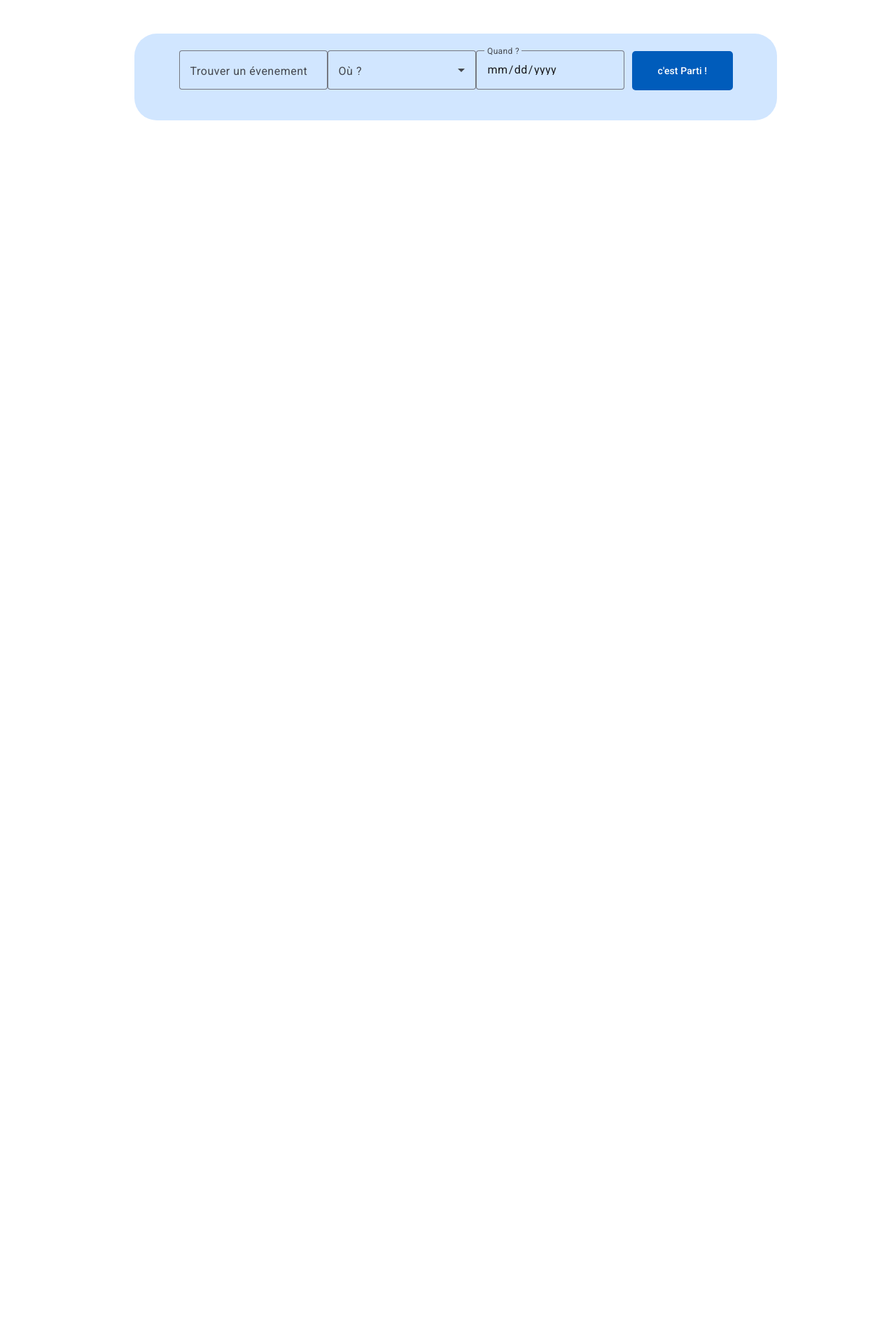
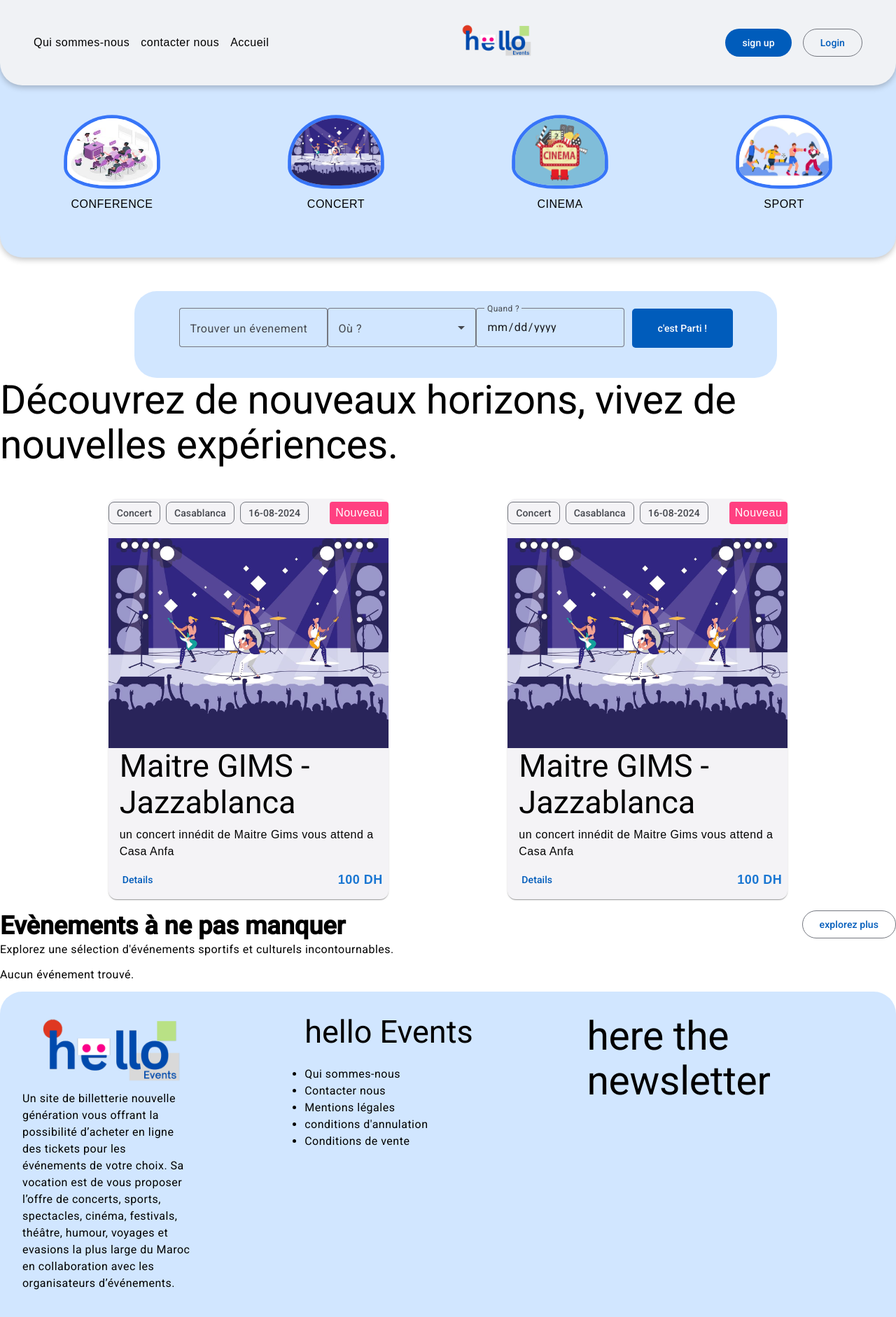
Before and after one commit to kettaabii/Hello-Events--FrontEnd, an Angular app: page / in a window 1280 px wide. Shown: the top 1882 px of the page at 70% size. Before the commit the page ends 848 px from the top, so only its background shows below. Built offline with nearby package versions, Linux system fonts and the light colour scheme.

Commit message:
j'ai implémenté la recherche et le filtrage

```diff
--- a/src/app/app.component.html
+++ b/src/app/app.component.html
@@ -1,9 +1,10 @@
-<!-- <app-header></app-header>
-<app-header-body></app-header-body>-->
+ <app-header></app-header>
+<app-header-body></app-header-body>
+
 <div style="margin-left: 15%;">
 <app-search-form></app-search-form>
 </div>
-<!--
+
 <app-body-crousel></app-body-crousel>
 <app-cardlist></app-cardlist>
-<app-footer></app-footer>-->
+<app-footer></app-footer>
--- a/src/app/component/cardlist/cardlist.component.html
+++ b/src/app/component/cardlist/cardlist.component.html
@@ -9,32 +9,40 @@
     <div class="card-list-btn">
    <button mat-stroked-button>explorez plus</button>
     </div></div>
-    <div class="cards-container">
-      <mat-card class="concert-card-small">
+    <div class="cards-container" style="display: flex; flex-wrap: wrap;">
 
-          <img mat-card-image src="/assets/concert.jpg" alt="Maitre GIMS">
+      @if (eventSharedService.events().length) {
+        @for (event of eventSharedService.events(); track event.id) {
+      <mat-card  class="concert-card-small">
+
+          <img mat-card-image [src]="event.picture" alt="Maitre GIMS">
 
         <mat-card-content>
-          <h3>TIF a casablanca</h3>
+          <h3>{{ event.eventName }}</h3>
           <div class="chips">
           <mat-chip>
             <mat-icon aria-hidden="false" aria-label="Example home icon" fontIcon="location_on"></mat-icon>
-            Casablanca
+            {{event.location}}
           </mat-chip>
           <mat-chip>
             <mat-icon aria-hidden="false" aria-label="Example home icon" fontIcon="calendar_month"></mat-icon>
-            17-06-2025
-          </mat-chip>
+            {{ event.eventDate | date :'dd-MM-yyyy' }}
+          </mat-chip >
           </div>
-          <p>un concert innédit de Maitre Gims vous attend a Casa Anfa</p>
+          <p>{{ event.description }}</p>
 
         </mat-card-content>
         <mat-card-actions style="display: flex; justify-content: space-between;">
           <button mat-flat-button >reserver </button>
-          <span class="price">100 DH</span>
+          <span class="price">{{ event.ticketPrice }}</span>
         </mat-card-actions>
 
       </mat-card>
+        }
+      }
+      @else {
+        <p>Aucun événement trouvé.</p>
+      }
 
     </div>
 
--- a/src/app/component/footer/footer.component.html
+++ b/src/app/component/footer/footer.component.html
@@ -16,9 +16,9 @@
   </div>
   <div class="right-info-container">
     <ng-container>
-      <mat-form-field>
+      <div>
         <h1> here the newsletter</h1>
-      </mat-form-field>
+      </div>
     </ng-container>
 
 
--- a/src/app/component/hero-card/hero-card.component.ts
+++ b/src/app/component/hero-card/hero-card.component.ts
@@ -3,6 +3,7 @@
 import { MatCardModule } from '@angular/material/card';
 import { MatChipsModule } from '@angular/material/chips';
 import { MatButtonModule } from '@angular/material/button';
+import {MatInputModule} from "@angular/material/input";
 
 @Component({
   selector: 'app-hero-card',
--- a/src/app/component/search-form/search-form.component.html
+++ b/src/app/component/search-form/search-form.component.html
@@ -14,7 +14,7 @@
 
     <mat-form-field appearance="outline">
       <mat-label>Quand ?</mat-label>
-      <input matInput id="date" type="date" formControlName="date" placeholder="Date">
+      <input matInput id="date" type="date" formControlName="date" placeholder="Date" >
     </mat-form-field>
 
     <button mat-flat-button class="btn-search" type="submit">c'est Parti !</button>
--- a/src/app/component/search-form/search-form.component.ts
+++ b/src/app/component/search-form/search-form.component.ts
@@ -1,5 +1,5 @@
-import { ChangeDetectionStrategy, Component, OnInit } from '@angular/core';
-import { MatFormFieldModule } from '@angular/material/form-field';
+import {ChangeDetectionStrategy, Component, OnInit, output, signal} from '@angular/core';
+import {MatFormFieldControl, MatFormFieldModule} from '@angular/material/form-field';
 import { MatInputModule } from '@angular/material/input';
 import { MatIconModule } from "@angular/material/icon";
 import { MatSelectModule } from '@angular/material/select';
@@ -10,27 +10,32 @@
 import { Localisation } from "../../enum/localisation";
 import { NgForOf, NgFor } from "@angular/common";
 
+import {EventSharedService} from "../../service/event-shared.service";
+
 @Component({
   selector: 'app-search-form',
   standalone: true,
-  imports: [MatFormFieldModule, MatInputModule, MatIconModule, MatSelectModule, MatButtonModule, ReactiveFormsModule, NgForOf, NgFor],
+  imports: [MatFormFieldModule ,MatInputModule, MatIconModule, MatSelectModule, MatButtonModule, ReactiveFormsModule, NgForOf, NgFor ],
   templateUrl: './search-form.component.html',
   styleUrl: './search-form.component.css'
 })
 export class SearchFormComponent implements OnInit {
+
   searchform!: FormGroup;
-  listEvents: any;
+
   localisation = Localisation;
   keys!: string[];
 
   constructor(
     private fb: FormBuilder,
     private eventService: EventServiceService,
-    private router: Router
+    private router: Router,
+    private eventSharedService:EventSharedService
   ) { }
 
   ngOnInit(): void {
     this.keys = Object.values(this.localisation).filter((value) => typeof value === 'string');
+    console.log(this.keys);
     this.initForm();
   }
 
@@ -47,8 +52,9 @@
     let { eventName, lieu, date } = this.searchform.value;
     console.log("eventName: " + eventName);
     this.eventService.SearchEvents(eventName, date, lieu).subscribe(res => {
-      this.listEvents = res;
+      this.eventSharedService.updateEvents(res);
       console.log(res);
+
     });
   }
 }
--- /dev/null
+++ b/src/app/service/event-shared.service.ts
@@ -0,0 +1,14 @@
+import {Injectable, signal} from '@angular/core';
+
+@Injectable({
+  providedIn: 'root'
+})
+export class EventSharedService {
+  events=signal<any[]>([]);
+  updateEvents(newEvents: Event[]) {
+    this.events.set(newEvents)
+  }
+
+
+  constructor() { }
+}
```
Also changed, not shown: src/app/component/cardlist/cardlist.component.ts (+8 -1 lines), src/app/material/material.module.ts (+1 -17 lines).
